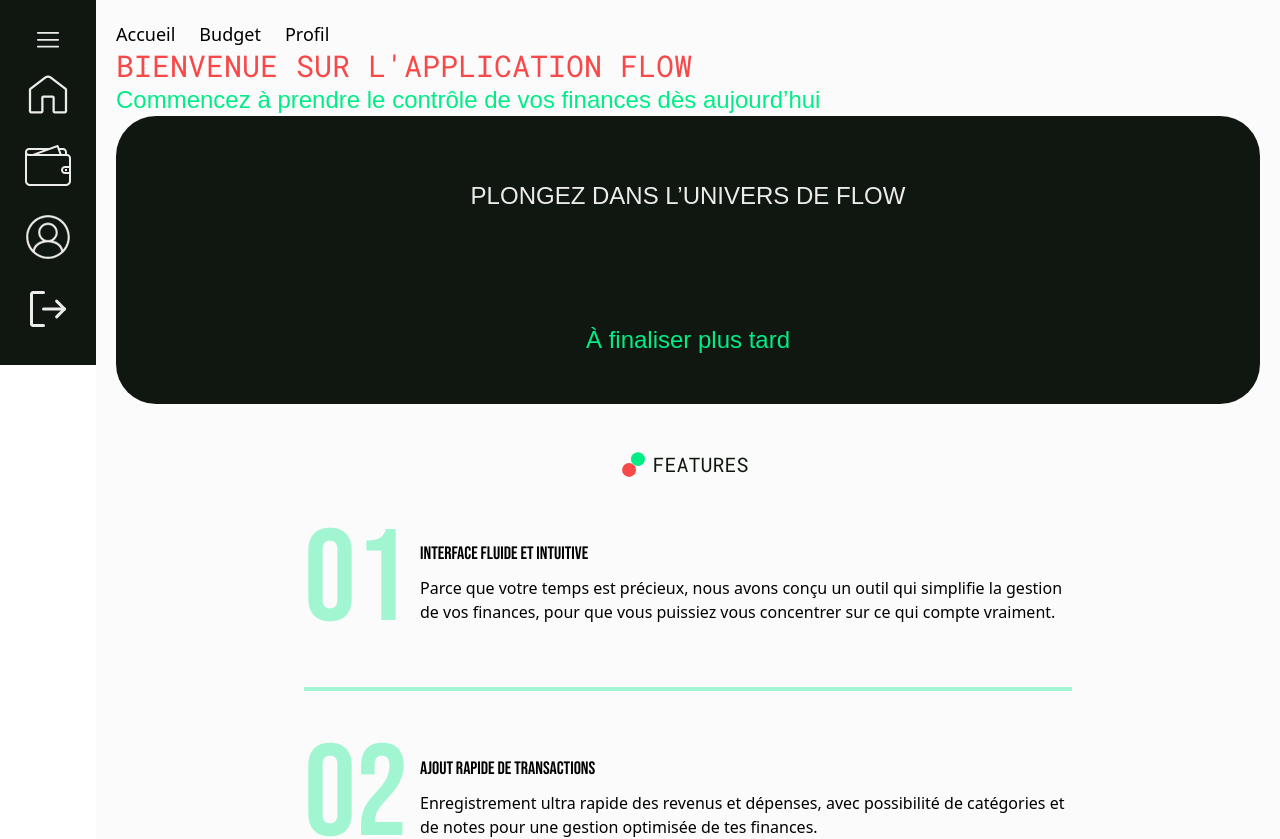
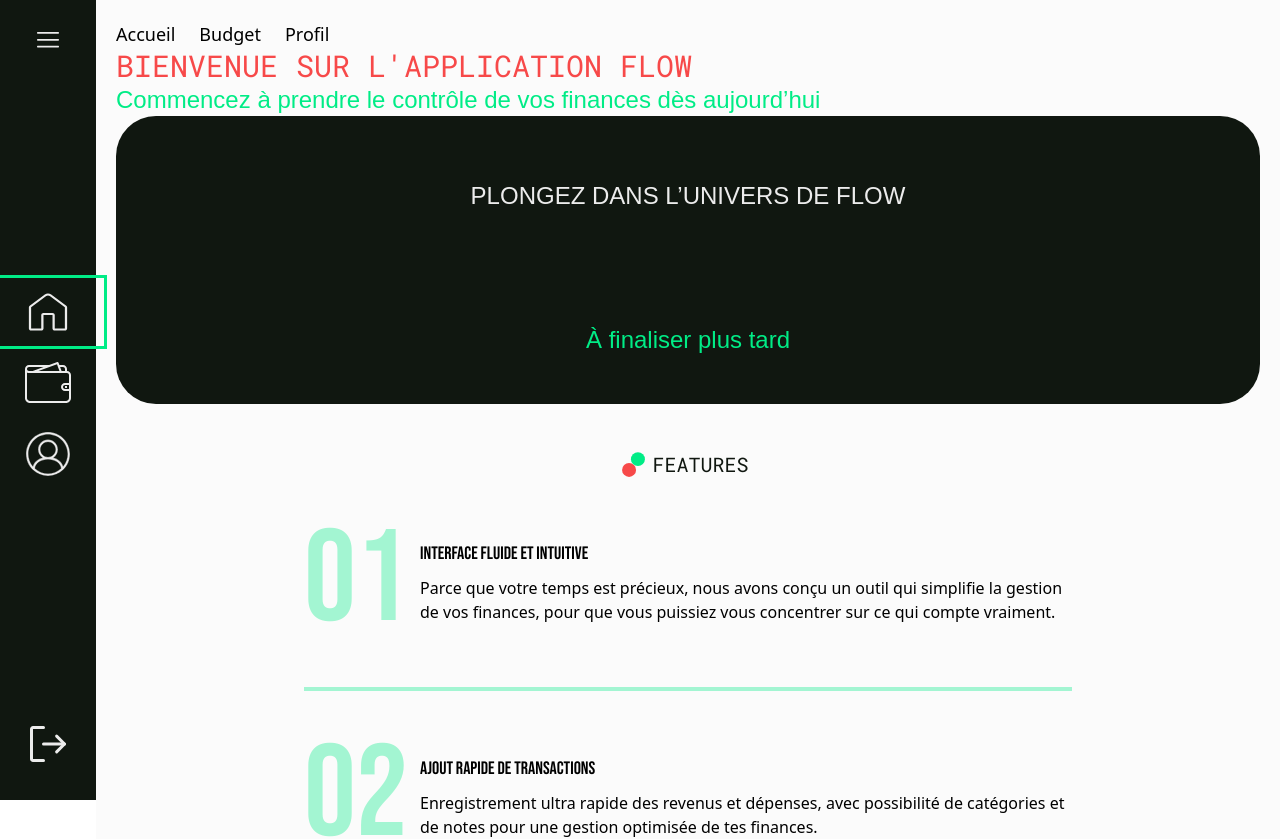
Before and after one commit to Big-pun/projet-synthese, a Vue app: page /accueil in a window 1280 px wide. Shown: the top 839 px of the page. Built offline with nearby package versions, Linux system fonts and the light colour scheme.

Commit message:
Create Sidebar action and router link components

```diff
--- a/src/components/general/Sidebar.vue
+++ b/src/components/general/Sidebar.vue
@@ -6,9 +6,10 @@ import homeIcon from '../../assets/icons/home_icon.svg';
 import budgetIcon from '../../assets/icons/budget_icon.svg';
 import profileIcon from '../../assets/icons/profil_icon.svg';
 import signOutIcon from '../../assets/icons/sign_out_icon_alt.svg';
-import SidebarNavLink from './SidebarNavLink.vue';
+import SidebarRouterLink from './SidebarRouterLink.vue';
 import signInIcon from '../../assets/icons/sign_in_icon.svg';
 import signUpIcon from '../../assets/icons/sign_up_icon.svg';
+import SidebarActionNavLink from './SidebarActionNavLink.vue';
 
 const props = defineProps({
   userConnected: Boolean
@@ -16,75 +17,78 @@ const props = defineProps({
 
 const collapsed = ref(true);
 
-function collapseSidebar() {
+function toggleSidebar() {
   collapsed.value = !collapsed.value;
 }
-
-const userConnectedNavLinks = [
-  {
-    name: 'Accueil',
-    icon: homeIcon,
-    route: '/accueil'
-  },
-  {
-    name: 'Budget',
-    icon: budgetIcon,
-    route: '/budget'
-  },
-  {
-    name: 'Profil',
-    icon: profileIcon,
-    route: '/profil'
-  }
-]
 
 const homeLink = {
   name: 'Accueil',
   icon: homeIcon,
   route: '/accueil'
 }
+
+const budgetLink = {
+  name: 'Budget',
+  icon: budgetIcon,
+  route: '/budget'
+}
+
+const profileLink = {
+  name: 'Profil',
+  icon: profileIcon,
+  route: '/profil'
+}
+
+const userConnectedNavLinks = [homeLink, budgetLink, profileLink];
+
+const openSubscriptionModal = () => {
+  // **** logic to open subscription modal to add
+  console.log('open subscription modal');
+}
+
+const openConnexionModal = () => {
+  // **** logic to open connexion modal to add
+  console.log('open connexion modal');
+}
+
+const signOutUser = () => {
+  // **** logic to sign out user to add
+  console.log('sign out user');
+}
+
 </script>
 
 <template>
-  <div class="sidebar relative py-5 text-dark-gray bg-black h-full flex flex-col justify-center">
+  <div class="sidebar sticky w-max top-0 min-h-[100vh] h-full py-5 text-dark-gray bg-black flex flex-col justify-center">
     <!-- sidebar is expandable only on md screen and above -->
      <!-- collapse / expand sidebar button -->
-    <div @click="collapseSidebar" :class="collapsed ? 'justify-center': 'start w-max'" class="hidden md:flex nav__link relative bg-transparent px-6 py-3 font-medium text-md text-color-dark-gray items-center gap-4 cursor-pointer">
-      <img class="h-4" :src="collapsed ? menuIcon : closeIcon" :alt="collapsed ? 'Agrandir le menu' : 'Reduire le menu'"> <!-- SIGN OUT LOGIC TO ADD -->
+    <div @click="toggleSidebar" :class="collapsed ? 'justify-center': 'start w-max'" class="hidden md:flex nav__link relative bg-transparent px-6 py-3 font-medium text-md text-color-dark-gray items-center gap-4 cursor-pointer">
+      <img class="h-4" :src="collapsed ? menuIcon : closeIcon" :alt="collapsed ? 'Agrandir le menu' : 'Reduire le menu'">
     </div>
 
     <!-- navlinks -->
     <nav class="nav flex flex-col min-h-full relative grow justify-center w-full min-w-18">
-      <!-- if user is connected -->
+      <!-- if user is connected: Home | Budget | Profile -->
       <ul v-if="userConnected">
-        <li v-for="link in userConnectedNavLinks" :key="link.route">
-          <SidebarNavLink :link="link" :collapsed="collapsed"></SidebarNavLink>
+        <li v-for="link in userConnectedNavLinks" :key="link.name">
+          <SidebarRouterLink :link="link" :collapsed="collapsed"></SidebarRouterLink>
         </li>
       </ul>
 
-      <!-- if user is not connected -->
+      <!-- if user is not connected: Home | Sign Up | Sign In -->
       <ul v-else>
-        <SidebarNavLink :link="homeLink" :collapsed="collapsed"></SidebarNavLink>
+        <SidebarRouterLink :link="homeLink" :collapsed="collapsed"></SidebarRouterLink>
 
-        <!-- ***** sign up button - @click and its logic to open up Subscription Modal will need to be added -->
-        <div class="nav__link relative bg-transparent px-4 md:px-6 py-3 flex font-medium text-md text-color-dark-gray items-center gap-4 w-full cursor-pointer">
-          <img class="w-12" :src="signUpIcon" alt="S'inscrire">
-          <span v-if="!collapsed" class="hidden md:inline-block pr-4 md:pr-18">S'inscrire</span>
-        </div>
+        <!-- ***** sign up button - logic inside openSubscriptionModal function needs to be added -->
+        <SidebarActionNavLink :iconSrc="signUpIcon" buttonText="S'inscrire" :collapsed="collapsed" @handleClick="openSubscriptionModal"></SidebarActionNavLink>
 
-        <!-- ***** sign in button - @click and its logic to open up Connexion Modal will need to be added -->
-        <div class="nav__link relative bg-transparent px-4 md:px-6 py-3 flex font-medium text-md text-color-dark-gray items-center gap-4 w-full cursor-pointer">
-          <img class="w-12" :src="signInIcon" alt="Se connecter">
-          <span v-if="!collapsed" class="hidden md:inline-block pr-4 md:pr-18">Se connecter</span>
-        </div>
+        <!-- ***** sign in button - logic inside openConnexionModal function needs to be added -->
+        <SidebarActionNavLink :iconSrc="signInIcon" buttonText="Se connecter" :collapsed="collapsed" @handleClick="openConnexionModal"></SidebarActionNavLink>
       </ul>
     </nav>
 
-    <!-- sign out button -->
-    <div class="nav__link relative bg-transparent px-2 md:px-6 py-3 flex font-medium text-md text-color-dark-gray items-center gap-4 cursor-pointer">
-        <img class="w-12" :src="signOutIcon" alt="se deconnecter"> <!-- SIGN OUT LOGIC TO ADD -->
-        <span v-if="!collapsed" class="hidden md:inline-block pr-4 md:pr-18">Deconnexion</span>
-    </div>
+     <!-- ***** sign out button - logic inside signOutUser function needs to be added -->
+    <SidebarActionNavLink :iconSrc="signOutIcon" buttonText="Deconnexion" :collapsed="collapsed" @handleClick="signOutUser"></SidebarActionNavLink>
   </div>
 </template>
 
--- /dev/null
+++ b/src/components/general/SidebarActionNavLink.vue
@@ -0,0 +1,32 @@
+<script setup>
+import { RouterLink } from 'vue-router'
+
+const props = defineProps({
+  iconSrc: String,
+  buttonText: String,
+  collapsed: Boolean
+})
+
+const emit = defineEmits(["handleClick"]);
+
+const handleClick = () => {
+  emit("handleClick");
+};
+
+</script>
+
+<template>
+    <div @click="handleClick" class="nav__link relative bg-transparent px-4 md:px-6 py-3 flex font-medium text-md text-color-dark-gray items-center gap-4 w-full cursor-pointer">
+        <img class="w-12" :src="iconSrc" :alt="buttonText">
+        <span v-if="!collapsed" class="hidden md:inline-block pr-4 md:pr-18 min-w-max">{{ buttonText }}</span>
+    </div>
+</template>
+
+<style>
+
+.nav__link:not(.active):hover {
+  background-color: var(--color-accent1);
+  transition: all 200ms ease;
+}
+
+</style>
--- /dev/null
+++ b/src/components/general/SidebarRouterLink.vue
@@ -0,0 +1,42 @@
+<script setup>
+import { RouterLink } from 'vue-router'
+
+const props = defineProps({
+  link: Object,
+  collapsed: Boolean
+})
+</script>
+
+<template>
+  <RouterLink :to="link.route" exact-active-class="active" class="nav__link relative bg-transparent px-4 md:px-6 py-3 flex font-medium text-md text-color-dark-gray items-center gap-4 w-full">
+    <img class="w-12" :src="link.icon" :alt="'aller a la page ' + link.name">
+    <!-- sidebar is automatically collapsed on sm screens -->
+    <span v-if="!collapsed" class="hidden md:inline-block pr-4 md:pr-18">{{ link.name }}</span>
+  </RouterLink>
+</template>
+
+<style>
+
+.nav__link:not(.active):hover {
+  background-color: var(--color-accent1);
+  transition: all 200ms ease;
+}
+
+.nav__link::after {
+  content: '';
+  position: absolute;
+  top: 0;
+  left: 0;
+  width: 100%;
+  height: 100%;
+  z-index: -1;
+  transition: all 150ms ease-in;
+}
+
+.nav__link.active::after {
+  background-color: var(--color-gray);
+  outline: 3px solid var(--color-accent1);
+  width: 108%;
+}
+
+</style>
```
